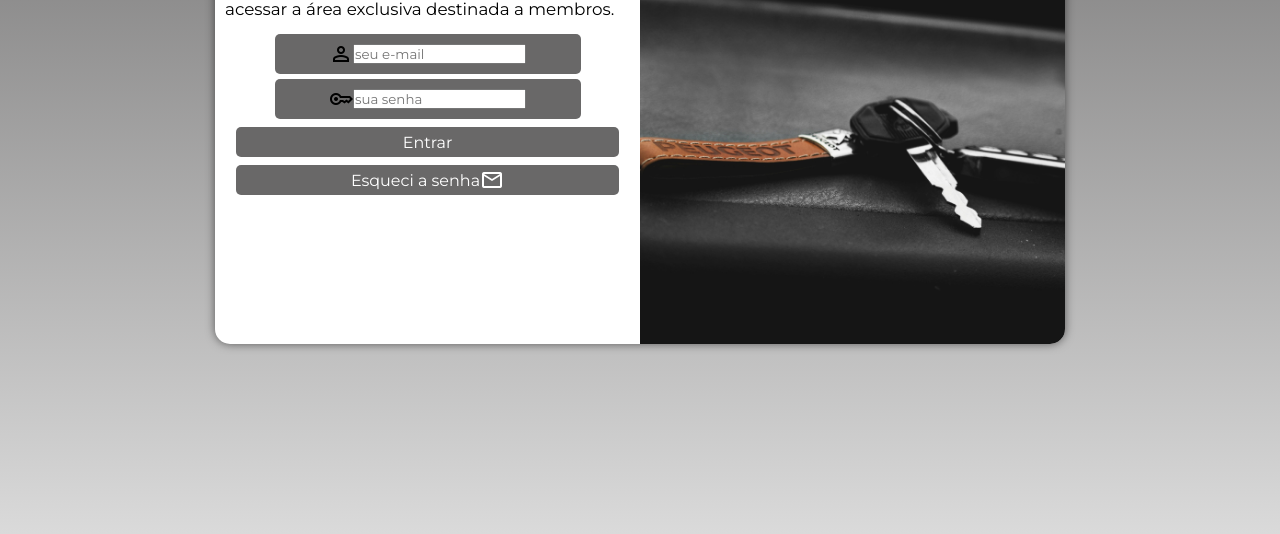
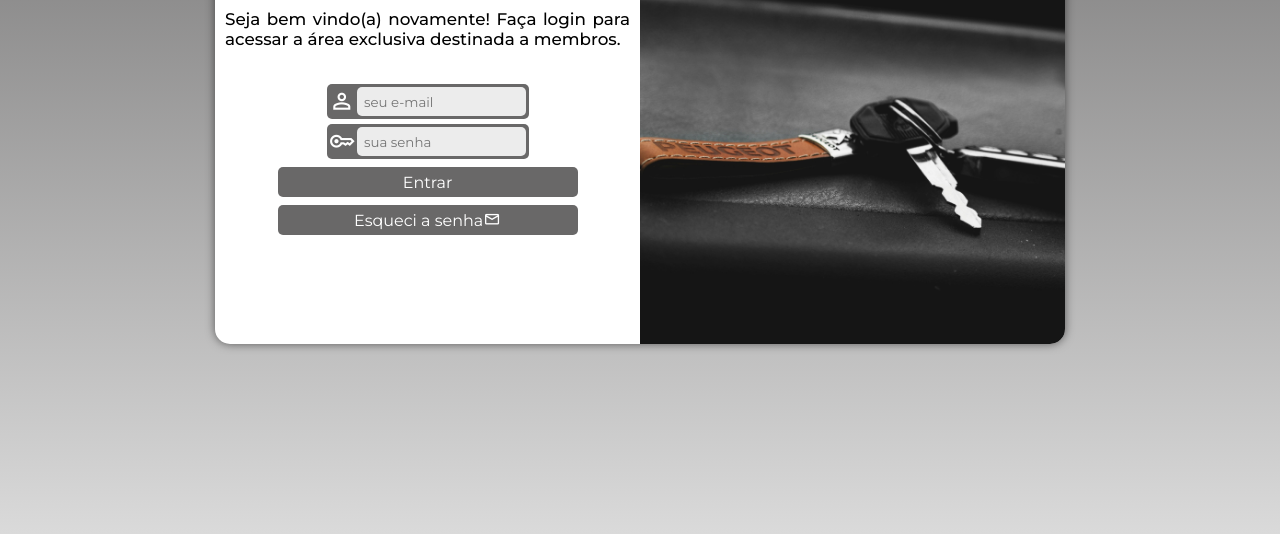
Before and after one commit to Andre-C-Carvalho/Projeto-Login, a plain HTML site: page index.html in a window 1280 px wide. Shown: the part 266-800 px from the top of the page. Drawn offline with nearby package versions, Linux system fonts and the light colour scheme.

Commit message:
ajustes finais no projeto

```diff
--- a/media-query.css
+++ b/media-query.css
@@ -26,10 +26,24 @@
 
     div#form h1{
         font-size: 2.2em;
+        margin-bottom: 10px;
     }
 
     div#form p{
         font-size: 1em;
+        margin-bottom: 25px;
+    }
+
+    .campo{
+        width: 202px;
+    }
+
+    input[type=submit]{
+        width: 300px;
+    }
+
+    .botao{
+        width: 300px;
     }
 }
 
@@ -57,9 +71,23 @@
 
     div#form h1{
         font-size: 2.3em;
+        margin: 15px 0;
     }
 
     div#form p{
         font-size: 1.05em;
+        margin-bottom: 25px;
+    }
+
+    .campo{
+        width: 202px;
+    }
+
+    input[type=submit]{
+        width: 300px;
+    }
+
+    .botao{
+        width: 300px;
     }
 }
--- a/style.css
+++ b/style.css
@@ -48,18 +48,35 @@ div#form p{
     padding: 10px;
     text-align: justify;
     font-size: .9em;
+    font-weight: 500;
 }
 
 .campo{
     display: flex;
     background-color: rgb(105, 104, 104);
     text-align: center;
-    width: 72%;
+    width: 71%;
     margin: 5px auto;
-    height: 40px;
+    height: 35px;
     border-radius: 5px;
     align-items: center;
-    justify-content: center;
+    justify-content: space-evenly;
+}
+
+.campo span{
+    color: white;
+    font-size: 1.6em;
+}
+
+.campo input{
+    border-radius: 5px;
+    height: 29px;
+    border: none;
+    background-color: rgb(236, 236, 236);
+}
+
+.campo input:focus-within{
+    background-color: white;
 }
 
 label{
@@ -103,3 +120,7 @@ input[type=submit]:hover{
     background-color: rgb(68, 68, 68);
     font-weight: 600;
 }
+
+.botao span{
+    font-size: 1.1em;
+}
```
Also changed, not shown: index.html (+2 -3 lines).
